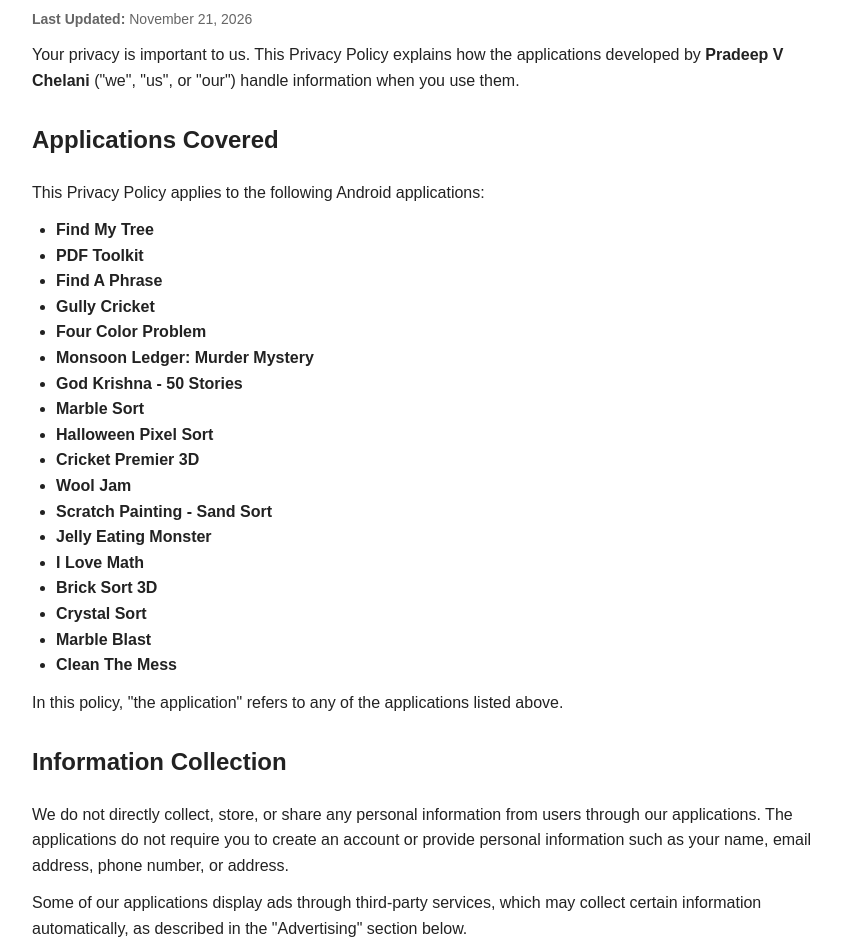
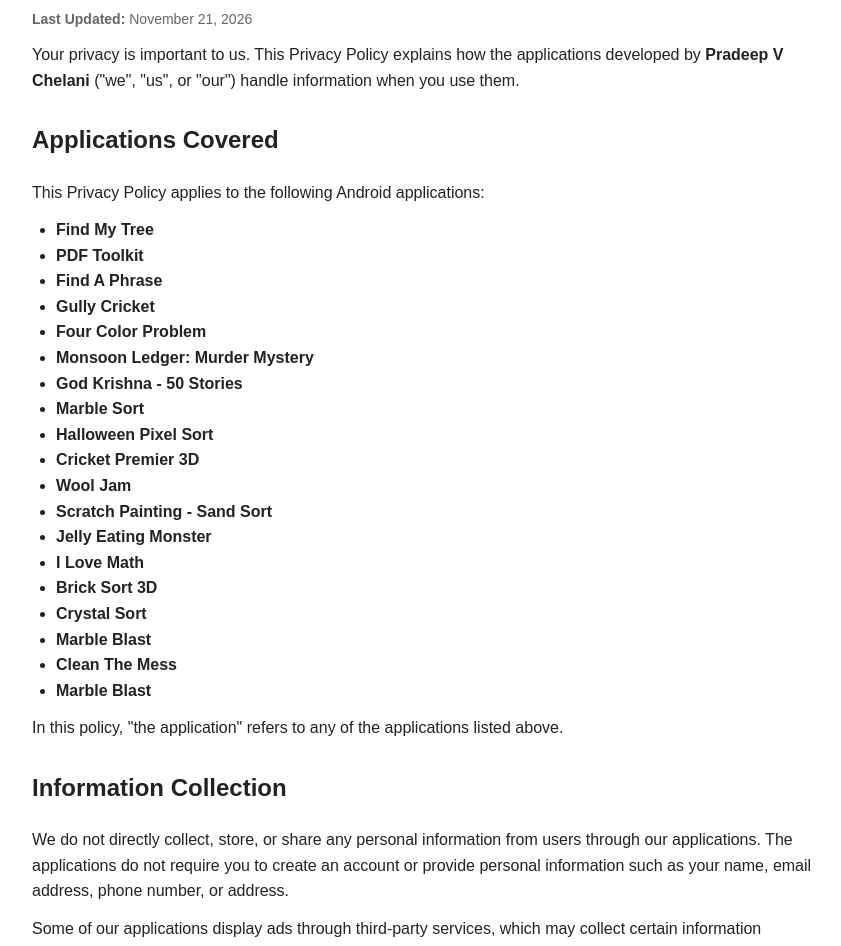
Before and after one commit to learningwithpradeep/learningwithpradeep.github.io, a plain HTML site: page index.html in a window 1280 px wide. Shown: the part 145-1091 px from the top of the page, without its empty margins (208-1049 px from the left). Drawn offline with Linux system fonts and the light colour scheme.

Commit message:
Update index.html

```diff
--- a/index.html
+++ b/index.html
@@ -70,6 +70,7 @@
       <li><strong>Crystal Sort</strong></li>
       <li><strong>Marble Blast</strong></li>
       <li><strong>Clean The Mess</strong></li>
+      <li><strong>Marble Blast</strong></li>
     </ul>
     <p>
       In this policy, "the application" refers to any of the applications
```
